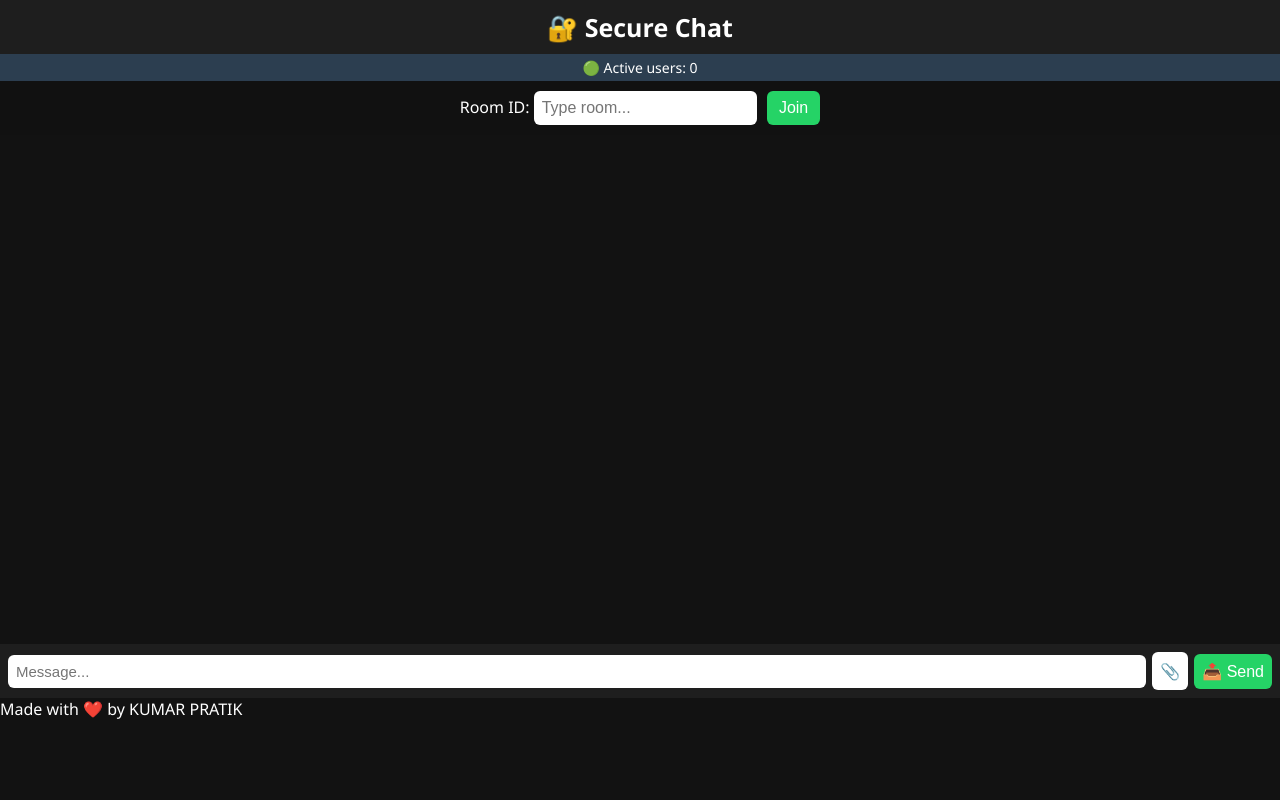
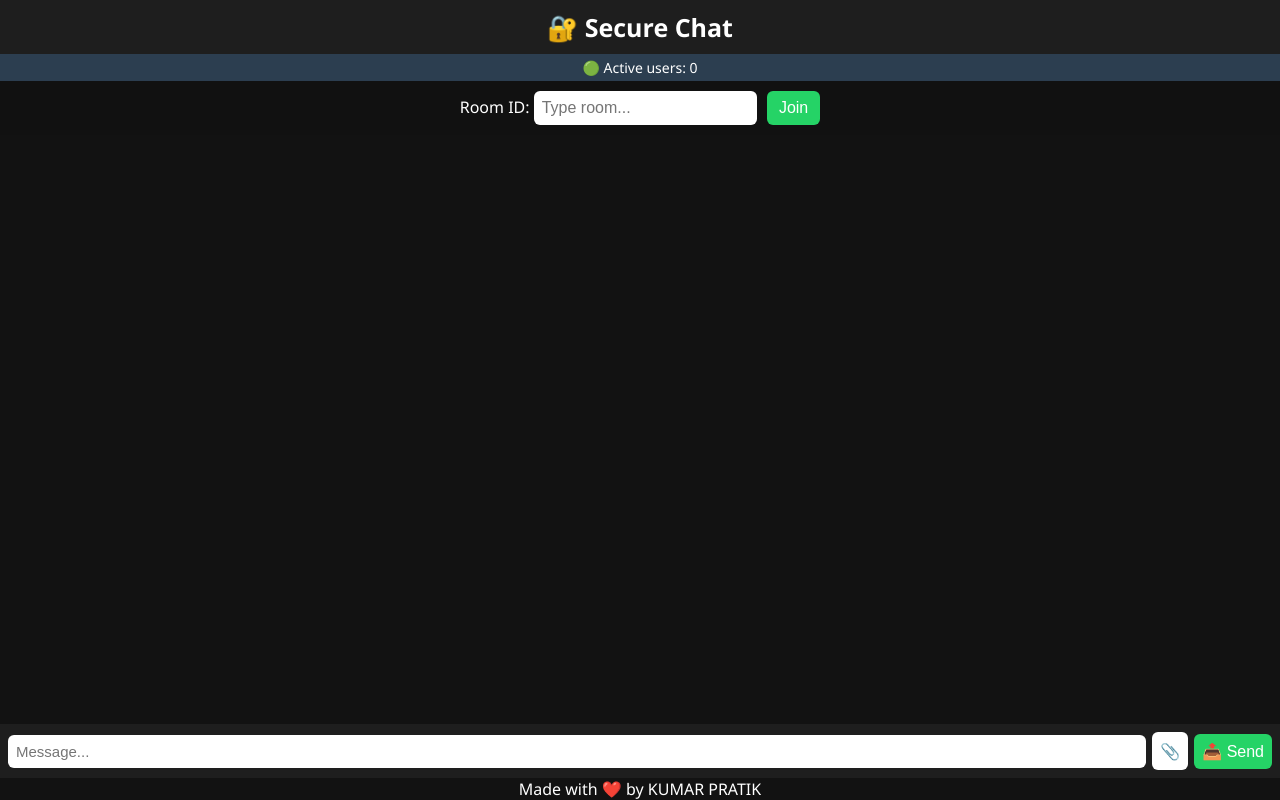
Before and after one commit to kumar-pratik1006/secure-chat-app, a website: page public/index.html in a window 1280 px wide. Drawn offline with nearby package versions, Linux system fonts and the light colour scheme; no server answers.

Commit message:
Update index.html

```diff
--- a/public/index.html
+++ b/public/index.html
@@ -9,7 +9,7 @@
     body {
       margin: 0; font-family: 'Segoe UI', sans-serif;
       background: #121212; color: #fff;
-      display: flex; flex-direction: column; height: 90vh;
+      display: flex; flex-direction: column; height: 100vh;
     }
     header {
       background: #1e1e1e;
@@ -138,7 +138,7 @@
     <button style="background-color: #25D366;" onclick="sendMsg()" class="icon-btn"> 📤 Send </button>
   </div>
 
-  <footer>Made with ❤️ by KUMAR PRATIK</footer>
+  <footer style="text-align: center;">Made with ❤️ by KUMAR PRATIK</footer>
 
   <script src="https://cdn.socket.io/4.7.2/socket.io.min.js"></script>
   <script src="./script.js"></script>
```
